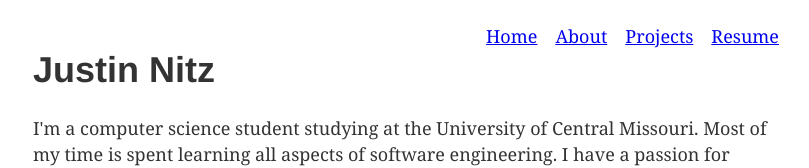
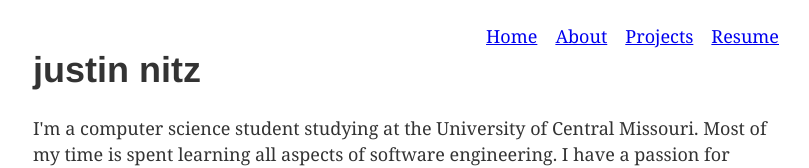
Before and after one commit to ionicpanda/gatsby-site, a Gatsby site: page / in a window 1280 px wide. Shown: the top 168 px of the page, without its empty margins (225-1034 px from the left). Built offline with nearby package versions, Linux system fonts and the light colour scheme; Gatsby itself is replaced by a stand-in of ours.

Commit message:
Update index.js

```diff
--- a/src/pages/index.js
+++ b/src/pages/index.js
@@ -3,7 +3,7 @@ import Layout from "../components/layout"
 
 export default () => (
   <Layout>
-    <h1>Justin Nitz</h1>
+    <h1>justin nitz</h1>
     <p>I'm a computer science student studying at the University of Central Missouri. Most of my time is spent learning all aspects of software engineering. I have a passion for computer security and like combining by love of development with security.</p>
     </Layout>
 )
```
